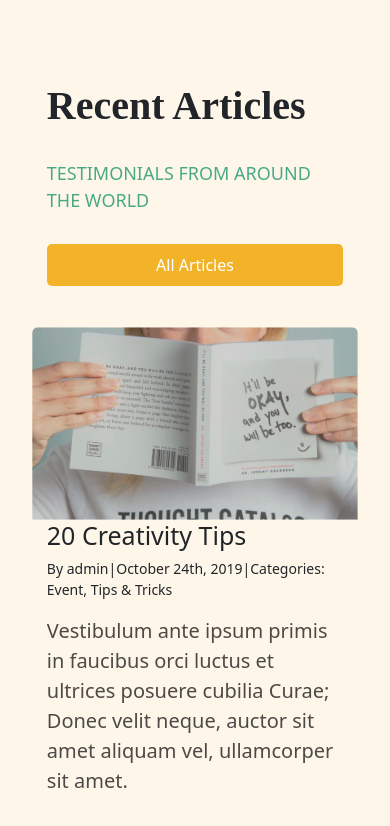
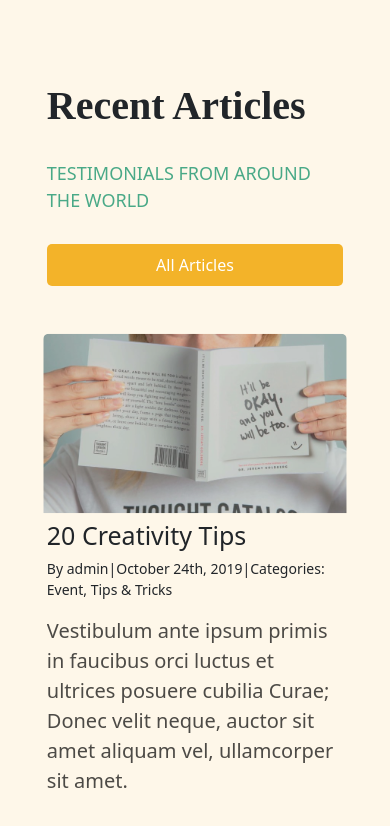
Before and after one commit to Lapo0/proj-html-vuejs, a Vue app: page / in a window 390 px wide. In both pictures the pointer is over the picture 195 px from the left and 9731 px from the top of the page. Shown: the part 9309-10135 px from the top of the page. Built offline with nearby package versions, Linux system fonts and the light colour scheme; a web font is replaced by a local one.

Commit message:
REFACTOR hover

```diff
--- a/src/components/RecentArticles.vue
+++ b/src/components/RecentArticles.vue
@@ -172,7 +172,7 @@ export default {
 
             img:hover {
                 transition: 0.4s;
-                transform: scale(1.1);
+                transform: scale(1.025);
             }
 
             .card-body {
```
